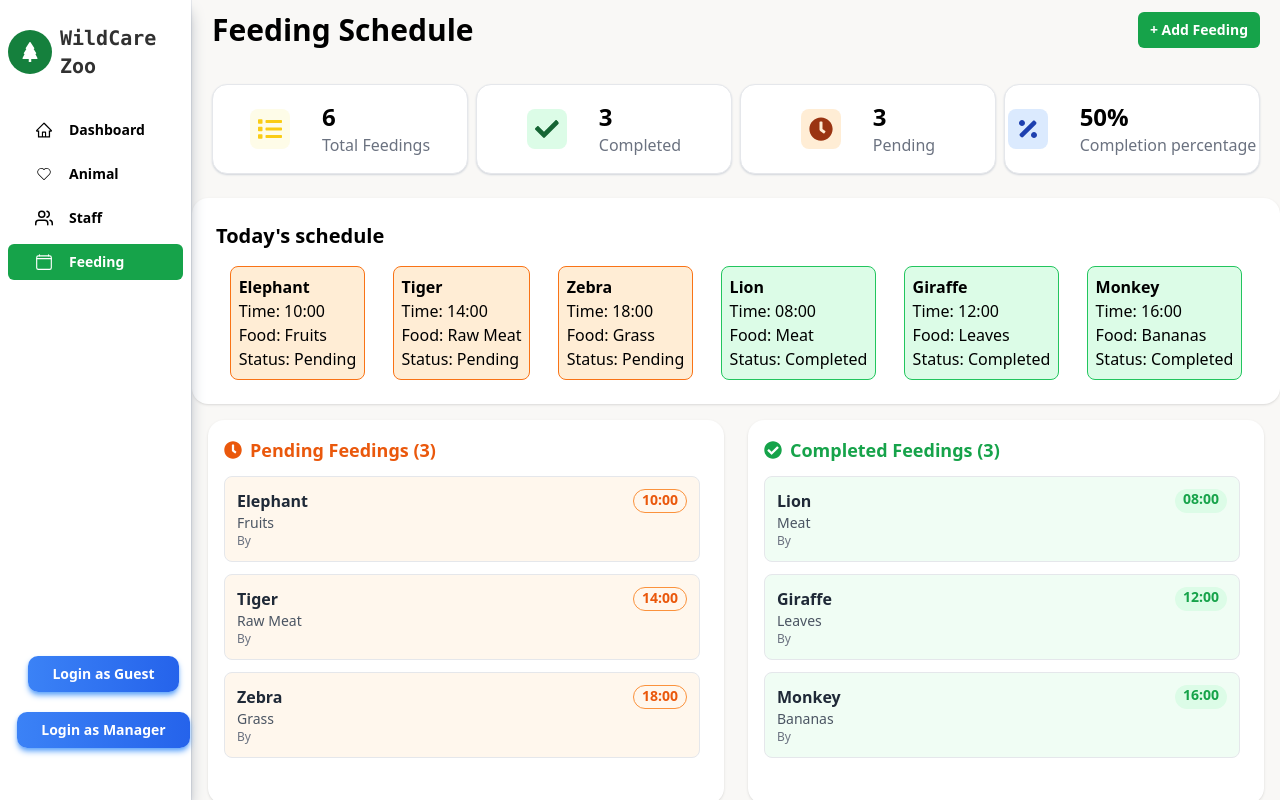
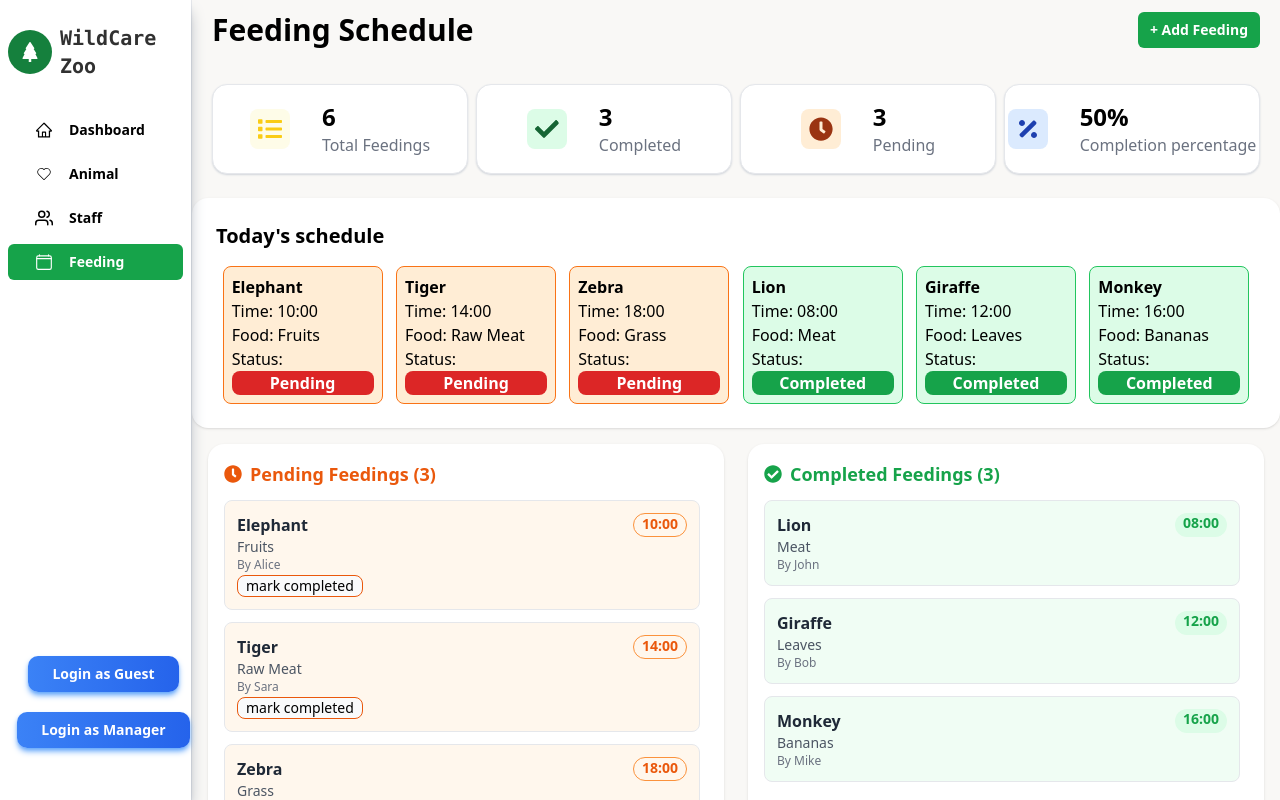
Before and after one commit to Prajjwal98Dubey/Zoo-Management-System, a React (Vite) app in the folder client/: page /feeding in a window 1280 px wide. Built offline with nearby package versions, Linux system fonts and the light colour scheme.

Commit message:
updated the feeding page ui

```diff
--- a/client/src/components/feeding/Feedinglist.jsx
+++ b/client/src/components/feeding/Feedinglist.jsx
@@ -25,21 +25,32 @@ const Feedinglist = ({ pendingFeedings, completedFeedings, onDone }) => {
           <FaClock className="mr-2" />
           Pending Feedings ({pendingFeedings.length})
         </h2>
-        <div className="h-[calc(100%-2.5rem)] overflow-y-auto space-y-3 pr-2">
+        <div className="h-[calc(100%-2.5rem)] overflow-y-auto space-y-3 pr-2 ">
           {pendingFeedings.map((item, idx) => (
             <div
               key={idx}
-              onClick={() => onDone(item.animalName)}
-              className="cursor-pointer border rounded-lg p-3 bg-orange-50 hover:bg-orange-100 transition"
+              className="border rounded-lg p-3 bg-orange-50 hover:bg-orange-100 "
             >
+              <div>
                 <div className="flex justify-between font-semibold text-gray-800">
                   {item.animalName}
                   <span className="text-orange-600 border border-orange-400 rounded-full px-2 text-sm">
                     {item.feedingTime}
                   </span>
                 </div>
+                <div className=''>
                   <div className="text-gray-600 text-sm">{item.food}</div>
                   <div className="text-gray-500 text-xs">By {item.caretaker}</div>
+                </div>
+                <div>
+                  <button
+                    className='text-sm border border-orange-600 px-2 py-0 bg-gray-50 w-fit rounded-lg cursor-pointer hover:bg-slate-400'
+                    onClick={() => onDone(item.animalName)}
+                  >
+                    mark completed
+                  </button>
+                </div>
+              </div>
             </div>
           ))}
         </div>
--- a/client/src/components/feeding/Schedule.jsx
+++ b/client/src/components/feeding/Schedule.jsx
@@ -9,19 +9,24 @@ const Schedule = ({completedFeedings, pendingFeedings}) => {
       <h2 className="font-bold text-xl">Today's schedule</h2>
       <div className=" flex justify-around overflow-x-auto mt-4 ">
         {pendingFeedings.map((schedule, index) => (
-          <div key={index} className="schedule-item p-2 bg-orange-100 border border-orange-500 rounded-lg">
+          <div key={index} className=" min-w-40 schedule-item p-2 bg-orange-100 border border-orange-500 rounded-lg">
             <p><strong>{schedule.animalName}</strong></p>
             <p>Time: {schedule.feedingTime}</p>
             <p>Food: {schedule.food}</p>
-            <p>Status: Pending</p>
+            <div>
+              <p>Status:</p><p className=" bg-red-600 rounded-lg flex justify-center font-bold text-white">Pending</p>
+            </div>
           </div>
         ))}
         {completedFeedings.map((schedule, index) => (
-          <div key={index} className="schedule-item p-2 bg-green-100 border border-green-500 rounded-lg">
+          <div key={index} className="min-w-40 schedule-item p-2 bg-green-100 border border-green-500 rounded-lg">
             <p><strong>{schedule.animalName}</strong></p>
             <p>Time: {schedule.feedingTime}</p>
             <p>Food: {schedule.food}</p>
-            <p>Status: Completed</p>
+            <div>
+              <p>Status: </p>
+              <p className=" bg-green-600 rounded-lg flex justify-center font-bold text-white">Completed</p>
+            </div>
           </div>
         ))}
       </div>
--- a/client/src/contexts/TotalFeeding.jsx
+++ b/client/src/contexts/TotalFeeding.jsx
@@ -3,16 +3,29 @@ import { TotalFeeding } from './all.context';
 
 export const TotalFeedingProvider = ({ children }) => {
   const [feedingData, setFeedingData] = useState([
-    { animalName: 'Lion', feedingDone: true, feedingTime: '08:00', food: 'Meat' },
-    { animalName: 'Elephant', feedingDone: false, feedingTime: '10:00', food: 'Fruits' },
-    { animalName: 'Giraffe', feedingDone: true, feedingTime: '12:00', food: 'Leaves' },
-    { animalName: 'Tiger', feedingDone: false, feedingTime: '14:00', food: 'Raw Meat' },
-    { animalName: 'Monkey', feedingDone: true, feedingTime: '16:00', food: 'Bananas' },
-    { animalName: 'Zebra', feedingDone: false, feedingTime: '18:00', food: 'Grass' }
+    { animalName: 'Lion', feedingDone: true, feedingTime: '08:00', food: 'Meat', caretaker: 'John' },
+    { animalName: 'Elephant', feedingDone: false, feedingTime: '10:00', food: 'Fruits', caretaker: 'Alice' },
+    { animalName: 'Giraffe', feedingDone: true, feedingTime: '12:00', food: 'Leaves', caretaker: 'Bob' },
+    { animalName: 'Tiger', feedingDone: false, feedingTime: '14:00', food: 'Raw Meat', caretaker: 'Sara' },
+    { animalName: 'Monkey', feedingDone: true, feedingTime: '16:00', food: 'Bananas', caretaker: 'Mike' },
+    { animalName: 'Zebra', feedingDone: false, feedingTime: '18:00', food: 'Grass', caretaker: 'Emma' }
   ]);
 
+  const pendingFeedings = feedingData.filter(item => !item.feedingDone);
+  const completedFeedings = feedingData.filter(item => item.feedingDone);
+
+  function markFeedingDone(animalName) {
+    setFeedingData(prev =>
+      prev.map(item =>
+        item.animalName === animalName && !item.feedingDone
+          ? { ...item, feedingDone: true }
+          : item
+      )
+    );
+  }
+
   return (
-    <TotalFeeding.Provider value={{ feedingData, setFeedingData }}>
+    <TotalFeeding.Provider value={{ pendingFeedings, completedFeedings, markFeedingDone }}>
       {children}
     </TotalFeeding.Provider>
   );
--- a/client/src/pages/Feeding.jsx
+++ b/client/src/pages/Feeding.jsx
@@ -5,27 +5,13 @@ import Schedule from '../components/feeding/Schedule';
 import { TotalFeeding } from '../contexts/all.context';
 import { createPortal } from 'react-dom';
 import AddFeedingModal from '../components/feeding/Addfeedingmodal';
+
 const Feeding = () => {
-  const { feedingData, setFeedingData } = useContext(TotalFeeding);
-  console.log(feedingData)
+  const { pendingFeedings, completedFeedings, markFeedingDone } = useContext(TotalFeeding);
   const [isAddFeeding, setIsAddFeeding] = React.useState(false);
-
-  const pendingFeedings = feedingData.filter(item => !item.feedingDone);
-  const completedFeedings = feedingData.filter(item => item.feedingDone);
-
-  function handleadd(animalName) {
-    setFeedingData(prev =>
-      prev.map(item =>
-        item.animalName === animalName && !item.feedingDone
-          ? { ...item, feedingDone: true }
-          : item
-      )
-    );
-  }
 
   return (
     <div className="">
-
       <div className='flex justify-between px-5 py-3'>
         <h1 className="text-3xl font-bold">Feeding Schedule</h1>
         <button className="bg-green-600 font-bold hover:bg-green-700 cursor-pointer rounded-md px-3 py-2 text-white text-sm" onClick={() => { setIsAddFeeding(true) }}>
@@ -33,10 +19,9 @@ const Feeding = () => {
         </button>
         {isAddFeeding && createPortal(<AddFeedingModal onClose={() => { setIsAddFeeding(false) }} />, document.body)}
       </div>
-  <Metafeeding pendingFeedings={pendingFeedings} completedFeedings={completedFeedings}  />
-  <Schedule pendingFeedings={pendingFeedings} completedFeedings={completedFeedings}  />
-  <Feedinglist pendingFeedings={pendingFeedings} completedFeedings={completedFeedings} onDone={handleadd} />
-
+      <Metafeeding pendingFeedings={pendingFeedings} completedFeedings={completedFeedings} />
+      <Schedule pendingFeedings={pendingFeedings} completedFeedings={completedFeedings} />
+      <Feedinglist pendingFeedings={pendingFeedings} completedFeedings={completedFeedings} onDone={markFeedingDone} />
     </div>
   );
 };
```
Also changed, not shown: client/src/components/feeding/Metafeeding.jsx (line endings or trailing spaces). Lines whose indentation alone changed are shown as unchanged.
